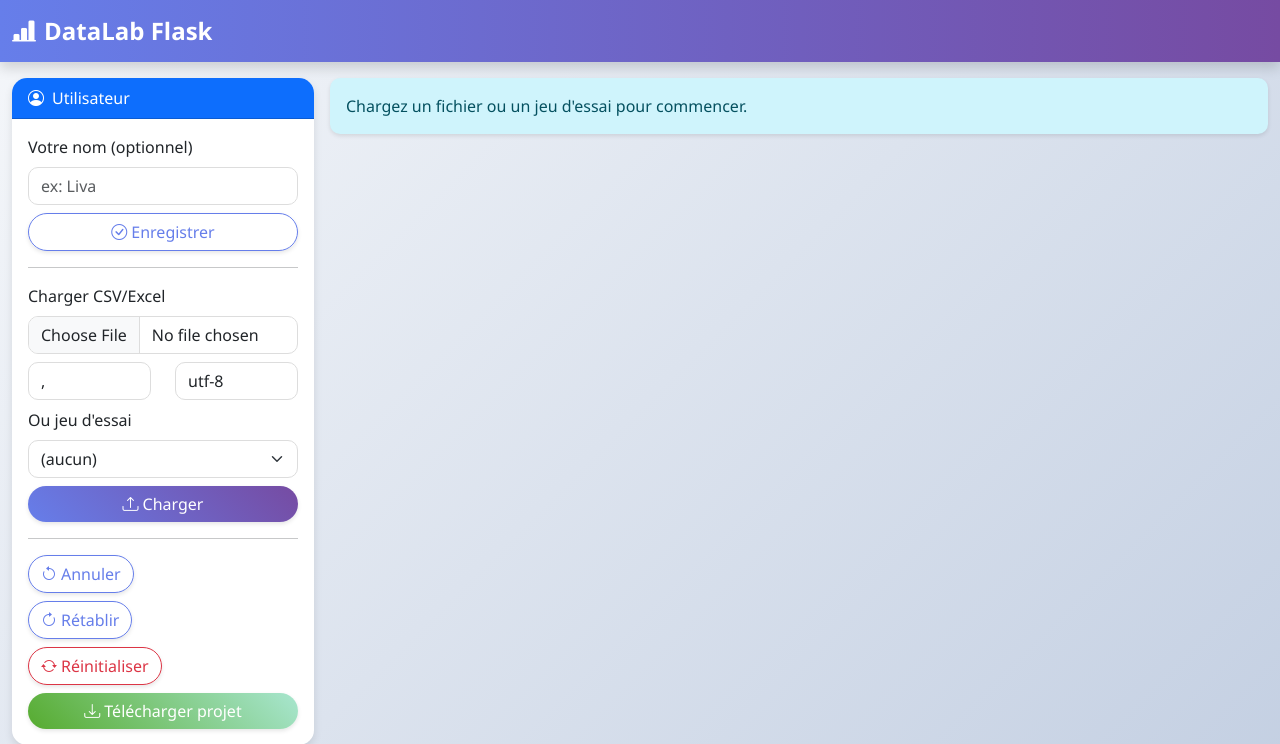
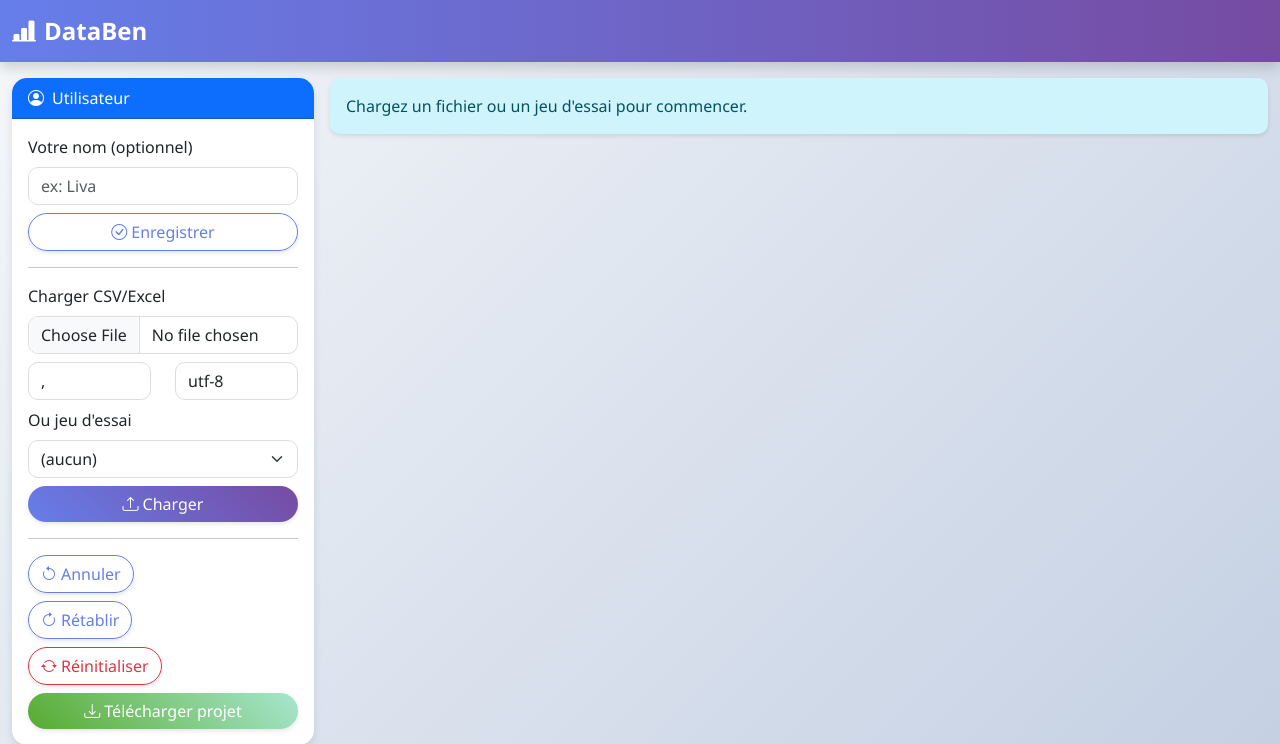
Before and after one commit to KassimoBen/ProjetMasterII, a Flask app: page / in a window 1280 px wide. Shown: the top 744 px of the page. Run offline with Flask 3, Linux system fonts and the light colour scheme; some libraries are stand-ins or nearby versions.

Commit message:
changement de nom

```diff
--- a/templates/layout.html
+++ b/templates/layout.html
@@ -3,7 +3,7 @@
 <head>
   <meta charset="utf-8">
   <meta name="viewport" content="width=device-width, initial-scale=1">
-  <title>DataLab Flask</title>
+  <title>DataBen</title>
   <link href="https://cdn.jsdelivr.net/npm/bootstrap@5.3.2/dist/css/bootstrap.min.css" rel="stylesheet">
   <link href="https://cdn.jsdelivr.net/npm/bootstrap-icons@1.11.3/font/bootstrap-icons.css" rel="stylesheet">
   <script src="https://cdn.plot.ly/plotly-2.35.2.min.js"></script>
@@ -141,7 +141,7 @@
 <nav class="navbar navbar-expand-lg bg-dark navbar-dark mb-3">
   <div class="container-fluid">
     <a class="navbar-brand" href="{{ url_for('index') }}">
-      <i class="bi bi-bar-chart-line-fill me-2"></i>DataLab Flask
+      <i class="bi bi-bar-chart-line-fill me-2"></i>DataBen
     </a>
   </div>
 </nav>
```
Also changed, not shown: README.txt.
